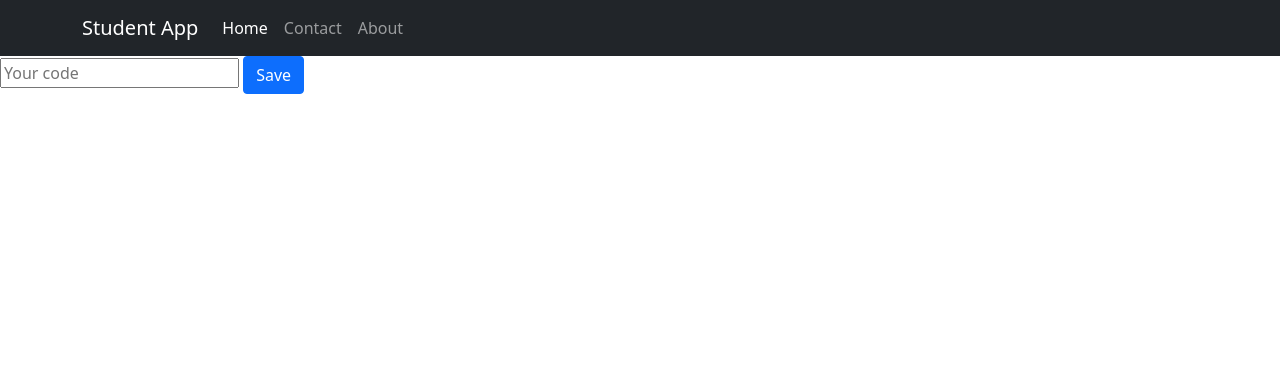
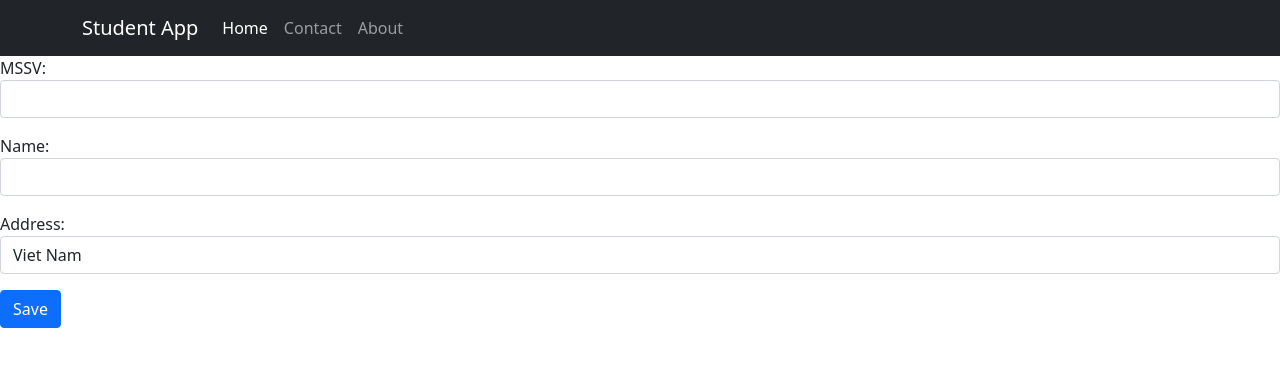
Before and after one commit to giabao2807/django-student-app-mvt, a Django app: page /student/create in a window 1280 px wide. Shown: the top 367 px of the page. Run offline with Django 4.2, Linux system fonts and the light colour scheme.

Commit message:
form in django

```diff
--- a/api_student/forms.py
+++ b/api_student/forms.py
@@ -1,7 +1,59 @@
 from django import forms
 from .models import Student
 
+
 class StudentForms(forms.ModelForm):
+    code = forms.CharField(
+        label='MSSV',
+        widget=forms.TextInput(attrs={
+            'class': 'form-control',
+            'place-holder': 'MSSV'
+        }))
+    name = forms.CharField(
+        required=False,
+        widget=forms.TextInput(attrs={
+            'class': 'form-control',
+            'place-holder': 'Fullname'
+        })
+    )
+    address = forms.CharField(
+        initial='Viet Nam',
+        widget=forms.TextInput(attrs={
+            'class': 'form-control',
+            'rows': 10,
+            'cols': 10
+        })
+    )
+
     class Meta:
         model = Student
-        fields = '__all__'
+        fields = ['code', 'name', 'address']
+
+    def clean_code(self, *args, **kwargs):
+        code = self.cleaned_data.get('code')
+        if not code.isnumeric():
+            raise forms.ValidationError("The code should be digit only")
+        return code
+
+
+class RawStudentForms(forms.Form):
+    code = forms.CharField(
+        label='MSSV',
+        widget=forms.TextInput(attrs={
+            'class': 'form-control',
+            'place-holder': 'MSSV'
+        }))
+    name = forms.CharField(
+        required=False,
+        widget=forms.TextInput(attrs={
+            'class': 'form-control',
+            'place-holder': 'Fullname'
+        })
+    )
+    address = forms.CharField(
+        initial='Viet Nam',
+        widget=forms.TextInput(attrs={
+            'class': 'form-control',
+            'rows': 10
+        })
+    )
--- a/api_student/templates/create.html
+++ b/api_student/templates/create.html
@@ -1,9 +1,9 @@
 {%  extends 'base.html' %}
 
 {% block content %}
-    <form class="form" method="post">
+    <form class="form" method="post" action="/student/create">
         {% csrf_token %}
-        <input type="text" name="code" placeholder="Your code">
+        {{ form.as_p }}
         <input type = "submit" class = "btn btn-primary" value="Save">
     </form>
 {% endblock %}
--- a/api_student/views.py
+++ b/api_student/views.py
@@ -3,26 +3,45 @@ from django.shortcuts import render
 
 
 # Create your views here.
-from api_student.forms import StudentForms
+from api_student.forms import StudentForms, RawStudentForms
 from api_student.models import Student
 
-def create_view(request):
-    if request.method =='post':
-        new_code = request.POST.get('code')
-        print(new_code)
-    context = {
-
-    }
-    return render(request, 'create.html', context)
 
 # def create_view(request):
-#     form = StudentForms
-#     if form.is_valid():
-#         form.save()
+#     form = RawStudentForms()
+#
+#     if request.method:
+#         form = RawStudentForms(request.POST)
+#         if form.is_valid():
+#             print(form.cleaned_data)
+#             Student.objects.create(**form.cleaned_data)
+#         else:
+#             print(form.errors)
+#
 #     context = {
 #         'form': form
 #     }
 #     return render(request, 'create.html', context)
+
+# def create_view(request):
+#     if request.method =='post':
+#         new_code = request.POST.get('code')
+#         print(new_code)
+#     context = {
+#
+#     }
+#     return render(request, 'create.html', context)
+
+def create_view(request):
+    form = StudentForms(request.POST or None)
+    if form.is_valid():
+        form.save()
+        form =StudentForms()
+
+    context = {
+        'form': form
+    }
+    return render(request, 'create.html', context)
 
 def detail_view(request):
     student = Student.objects.filter(id=1).first()
```
Also changed, not shown: db.sqlite3.
